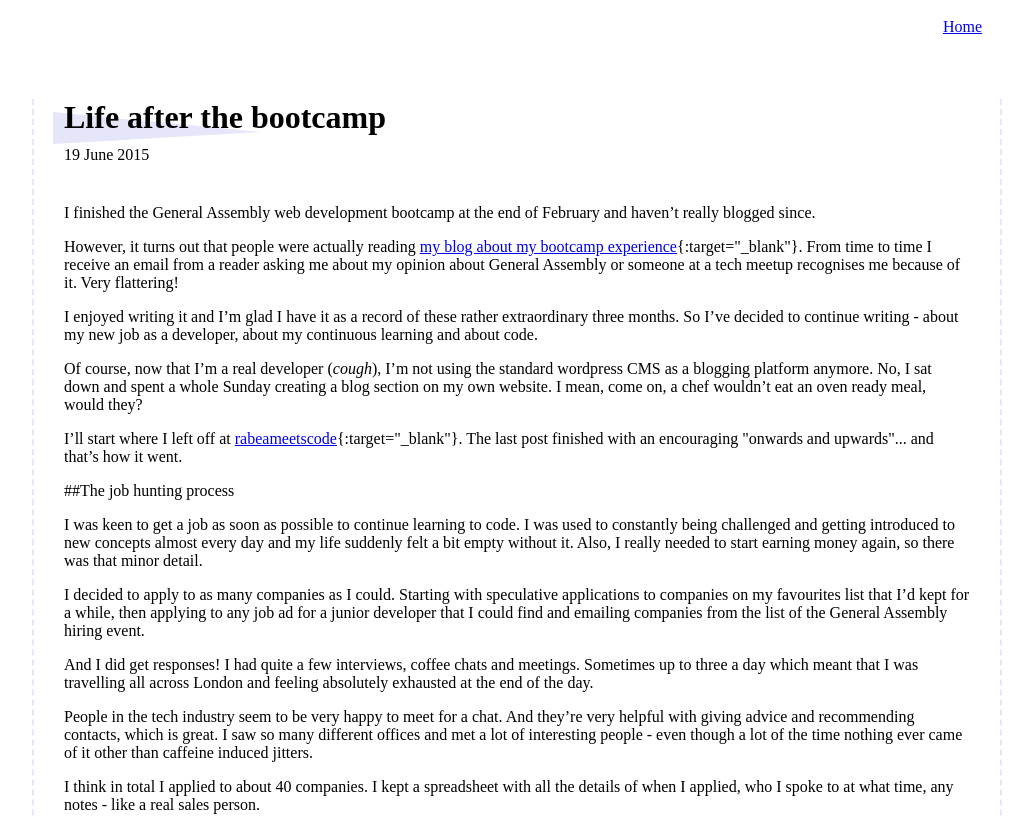
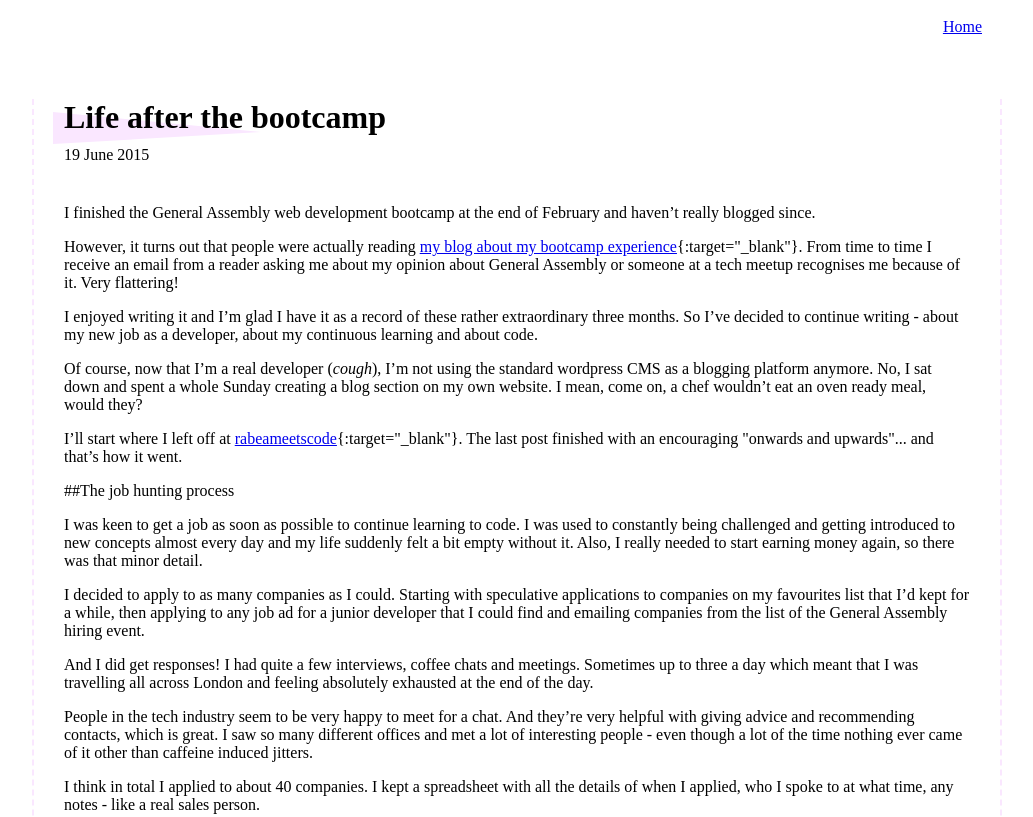
Before and after one commit to RabeaGleissner/personal-website, a Gatsby site: page /blog/remote-pair-programming-tools in a window 1280 px wide. Shown: the top 817 px of the page, without its empty margins (123-1156 px from the left). Built offline with nearby package versions, Linux system fonts and the light colour scheme; Gatsby itself is replaced by a stand-in of ours.

Commit message:
Switch TIL and blog colour theme

```diff
--- a/src/pages/common.scss
+++ b/src/pages/common.scss
@@ -1,7 +1,7 @@
 $linkColour: lightseagreen;
 $linkHoverColour: darkcyan;
-$blogColour: lavender;
-$tilColour: #fae7ff;
+$blogColour: #fae7ff;
+$tilColour: lavender;
 $homeTriangleColour: rgba(134, 189, 233, .3);
 $layoutBorderColour: #eee;
 $codeBackgroundColour: #f8f8f8;
```
